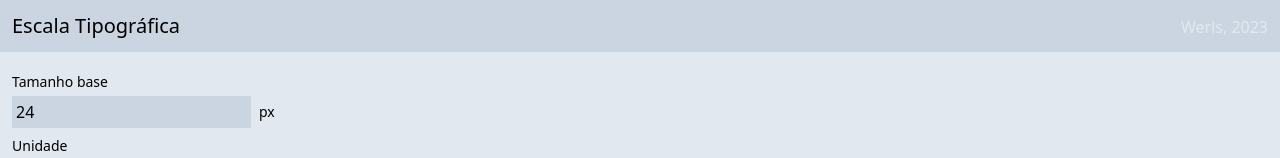
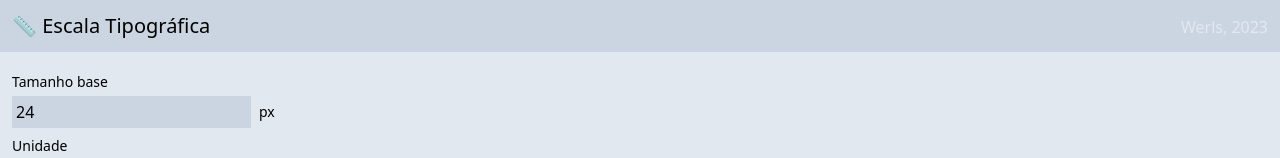
Before and after one commit to werls/typescale, a SvelteKit app: page / in a window 1280 px wide. Shown: the top 158 px of the page. Built offline with nearby package versions, Linux system fonts and the light colour scheme.

Commit message:
add rule emoji

```diff
--- a/src/routes/+layout.svelte
+++ b/src/routes/+layout.svelte
@@ -3,7 +3,7 @@
 </script>
 
 <header class="bg-slate-300 p-3 flex justify-between items-baseline">
-  <h1 class="text-xl font-medium">Escala Tipográfica</h1>
+  <h1 class="text-xl font-medium">📏 Escala Tipográfica</h1>
   <p class="text-slate-200"><a class="hover:text-slate-500" href="https://werls.xyz">Werls, 2023</a></p>
 </header>
 
```
